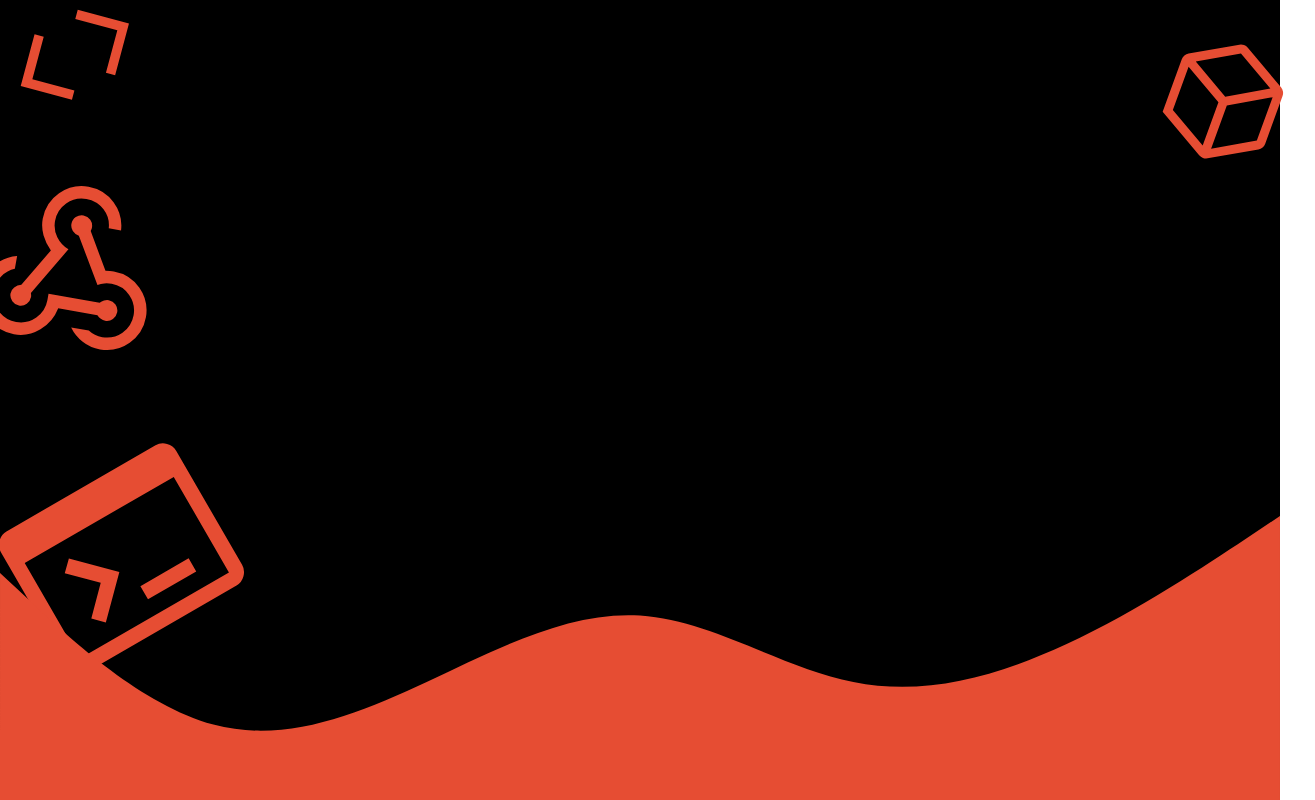
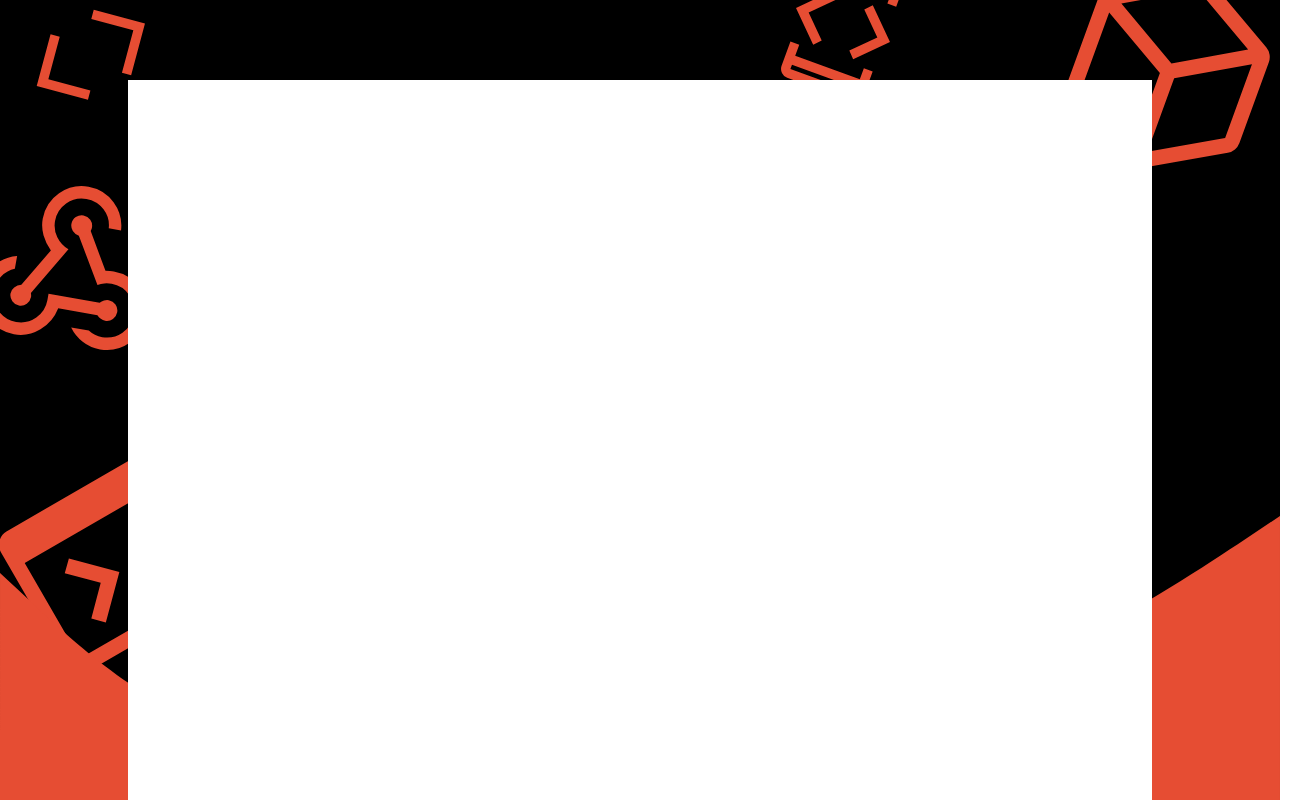
Before and after one commit to IORD1/portfolio, a React (Create React App) app: page / in a window 1280 px wide. Shown: the whole page, 1315 px wide, since content can reach past the window. Built offline with nearby package versions, Linux system fonts and the light colour scheme; some icons are missing.

Commit message:
finished with background

```diff
--- a/src/App.css
+++ b/src/App.css
@@ -5,29 +5,32 @@
   flex-direction: column;
   width: 100vw;
   height: 100vh;
+  overflow-x: hidden;
 }
 
 .App svg{
   width: 100%;
-  position: relative;
+  z-index: 2;
+;
 }
 .iconholder{
   height: calc(100vh - 320px);
   width: 100% ;
   /* background-color: aqua; */
   position: relative;
+  z-index: 2;
 }
 #cubeicons{
   rotate: 20deg;
   position: absolute;
-  left: 90vw;
-  top: 30px;
+  right: -10px;
+  top: -50px;
 }
 
 #jsicon{
   rotate: -30deg;
   position: absolute;
-  left: 85vw;
+  right: -120px;
   top: 40%;
 }
 
@@ -50,3 +53,27 @@
   position: absolute;
   top: -20px;
 }
+
+#htmlicon{
+  rotate: 20deg;
+  position: absolute;
+  top: -50px;
+  left : 30%;
+}
+
+#mobdevicon{
+  rotate: 20deg;
+  position: absolute;
+  top: -50px;
+  left : 60%;
+}
+
+.herocontainer{
+  background-color: white;
+  z-index: 3;
+  height: 90vh;
+  width: 80vw;
+  top: 10vh;
+  left: 10vw;
+  position: absolute;
+}
--- a/src/App.js
+++ b/src/App.js
@@ -13,16 +13,21 @@ function App() {
   return (
     <div className="App">
       <div className='iconholder'>
-
+        <Mobdevlogo fill='#E64D33' style={{ height: 150, width: 150 }} id="mobdevicon"/>
+        <Htmlogo fill='#E64D33' style={{ height: 150, width: 150 }} id="htmlicon"/>
         <Bracketlogo fill='#E64D33' style={{ height: 150, width: 150 }} id="bracketicon"/>
         <Hooklogo fill='#E64D33' style={{ height: 200, width: 200 }} id="webhookicon"/>
         <Terminallogo fill='#E64D33' style={{ height: 243, width: 243 }} id="termicon"/>
         <Jslogo fill='#E64D33' style={{ height: 243, width: 343 }} id="jsicon"/>
-
-        <Cubes fill='#E64D33' style={{ height: 143, width: 143 }} id="cubeicons"/>
+        <Cubes fill='#E64D33' style={{ height:243, width: 243 }} id="cubeicons"/>
       </div>
       {/* <img src={cube} alt="cube Logo" className='icons'  /> */}
       <svg xmlns="http://www.w3.org/2000/svg" viewBox="0 0 1440 320"><path fill="#e64d33" fillOpacity="1" d="M0,64L40,101.3C80,139,160,213,240,234.7C320,256,400,224,480,186.7C560,149,640,107,720,112C800,117,880,171,960,186.7C1040,203,1120,181,1200,144C1280,107,1360,53,1400,26.7L1440,0L1440,320L1400,320C1360,320,1280,320,1200,320C1120,320,1040,320,960,320C880,320,800,320,720,320C640,320,560,320,480,320C400,320,320,320,240,320C160,320,80,320,40,320L0,320Z"></path></svg>
+
+      <div className='herocontainer'>
+
+      </div>
+
     </div>
   );
 }
```
